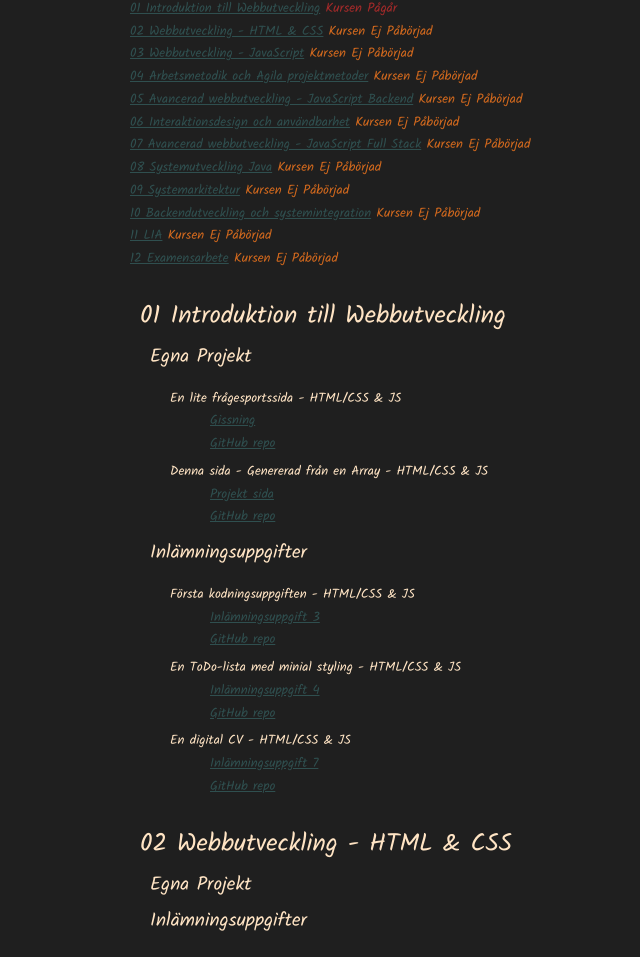
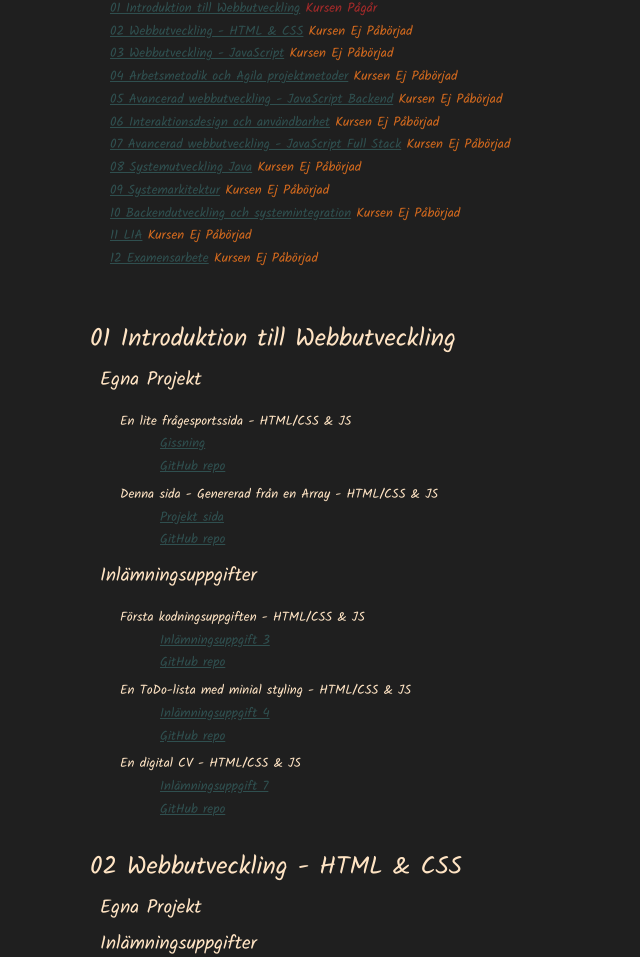
Before and after one commit to Arash-SJPI22/arash-sjpi22.github.io, a plain HTML site: page index.html in a window 1280 px wide. Shown: the part 188-1145 px from the top of the page, without its empty margins (250-890 px from the left). Drawn offline with Linux system fonts and the light colour scheme.

Commit message:
Style changes with padding for #coursesUl and .container width

```diff
--- a/style.css
+++ b/style.css
@@ -72,7 +72,7 @@ dt {
 }
 
 .container {
-    max-width: 600px;
+    max-width: 640px;
     margin: 50px auto;
 }
 
@@ -85,3 +85,7 @@ dt {
 .courseFinished {
     color: #6B8E23;
 }
+
+#coursesUl {
+    padding: 1rem;
+}
```
